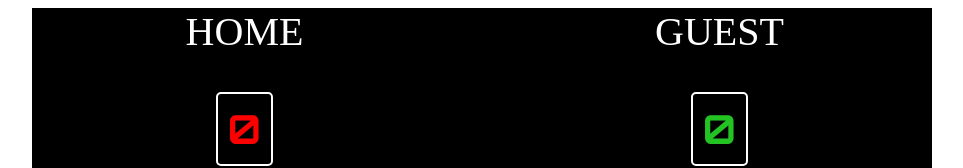
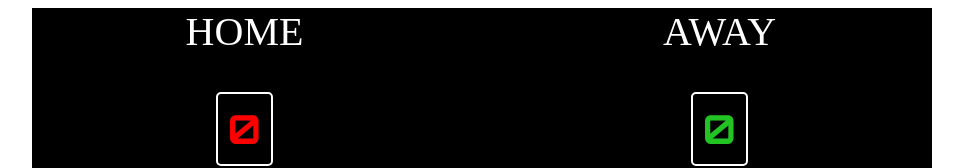
Before and after one commit to Ayalem/basketballScoreboard, a plain HTML site: page index.html in a window 1280 px wide. Shown: the top 168 px of the page, without its empty margins (158-1121 px from the left). Drawn offline with Linux system fonts and the light colour scheme.

Commit message:
changed header again

```diff
--- a/index.html
+++ b/index.html
@@ -11,7 +11,7 @@
     <body>
         <div class="container">
            <div class="home">HOME</div>
-           <div class="guest">GUEST</div>
+           <div class="guest">AWAY</div>
            <div class=" home-score">0</div>
            <div class=" guest-score">0</div>
           <div class="home-buttons">
```
